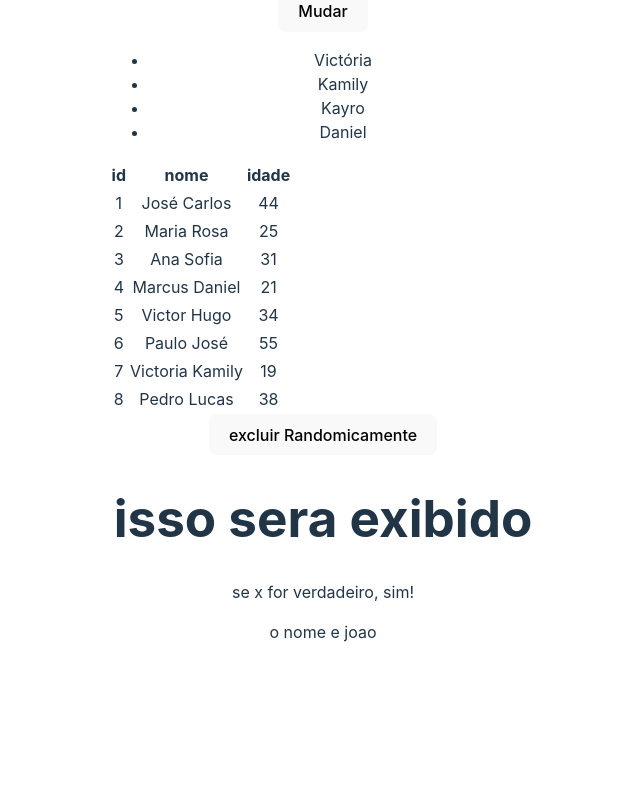
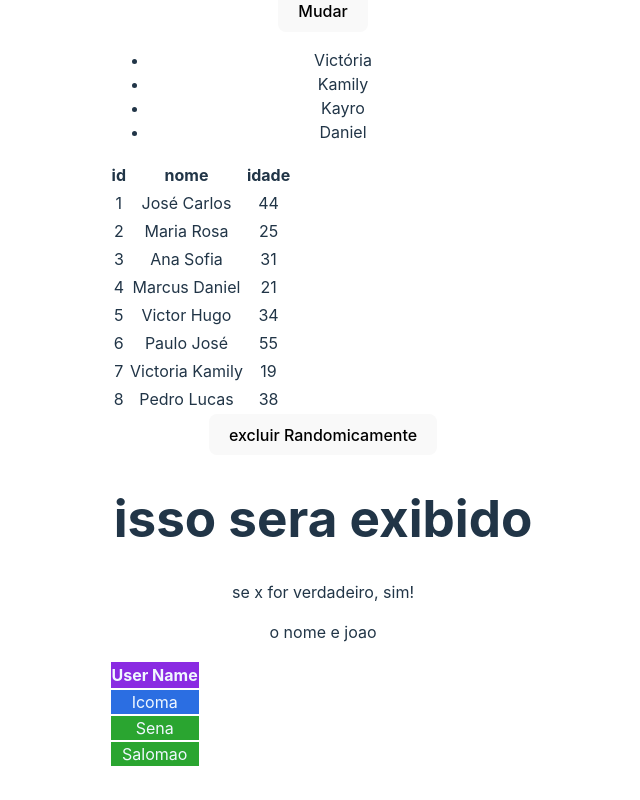
Before and after one commit to vicdsso/dw3_react_minidevblog, a React (Vite) app in the folder basic/basictools/: page / in a window 1280 px wide. Shown: the part 614-1414 px from the top of the page, without its empty margins (317-957 px from the left). Before the commit the page ends 1306 px from the top, so only its background shows below. Built offline with nearby package versions, Linux system fonts and the light colour scheme.

Commit message:
Aula0204 Styles e Props

```diff
--- a/basic/basictools/src/App.jsx
+++ b/basic/basictools/src/App.jsx
@@ -4,8 +4,20 @@ import Footer from './components/Footer/Footer'
 import Form  from './components/Form/Form'
 import FormHoocks from './components/Hooks/FormHoocks'
 import ConditionalRender from './components/ConditionalRender/ConditionalRender'
+import { useState } from 'react'
+import ShowUserName from './components/ShowUserName/ShowUserName'
+
+
+
 
 function App() {
+  const [users, setUser] = useState([
+    {active: true, userName: 'Icoma'},
+    {active: true, userName: 'Sena'},
+    {active: false, userName: 'Hammer'},
+    {active: true, userName: 'Salomao'}
+  ])
+
   return (
     <>
     <NavBar></NavBar>
@@ -13,7 +25,7 @@ function App() {
     <Footer></Footer>
 <FormHoocks></FormHoocks>
 <ConditionalRender></ConditionalRender>
-
+<ShowUserName list={users}></ShowUserName>
     </>
   )
 }
--- /dev/null
+++ b/basic/basictools/src/components/ShowUserName/ShowUserName.jsx
@@ -0,0 +1,31 @@
+
+import React, { useState } from 'react'
+import styles from './ShowUserName.module.css'
+
+
+export const ShowUserName = (props) => {
+
+
+    return (
+    <>
+    <div>
+    <table>
+        <tr>
+            <th className={styles.titulo}>
+                User Name
+            </th>
+        </tr>
+        {
+            props.list.map((item, i) => (
+                item.active && <tr key={i} className={i % 2 ==0 ? styles.par: styles.impar}>{item.userName}</tr>
+            ))
+        }
+    </table>
+    </div>
+    </>
+  )
+
+
+}
+
+export default ShowUserName
--- /dev/null
+++ b/basic/basictools/src/components/ShowUserName/ShowUserName.module.css
@@ -0,0 +1,15 @@
+.titulo{
+    background-color: blueviolet;
+    color:aliceblue;
+}
+
+.par{
+    background-color: rgb(43, 110, 226);
+    color:aliceblue;
+
+}
+
+.impar{
+    background-color: rgb(42, 165, 48);
+    color:aliceblue;
+}
```
